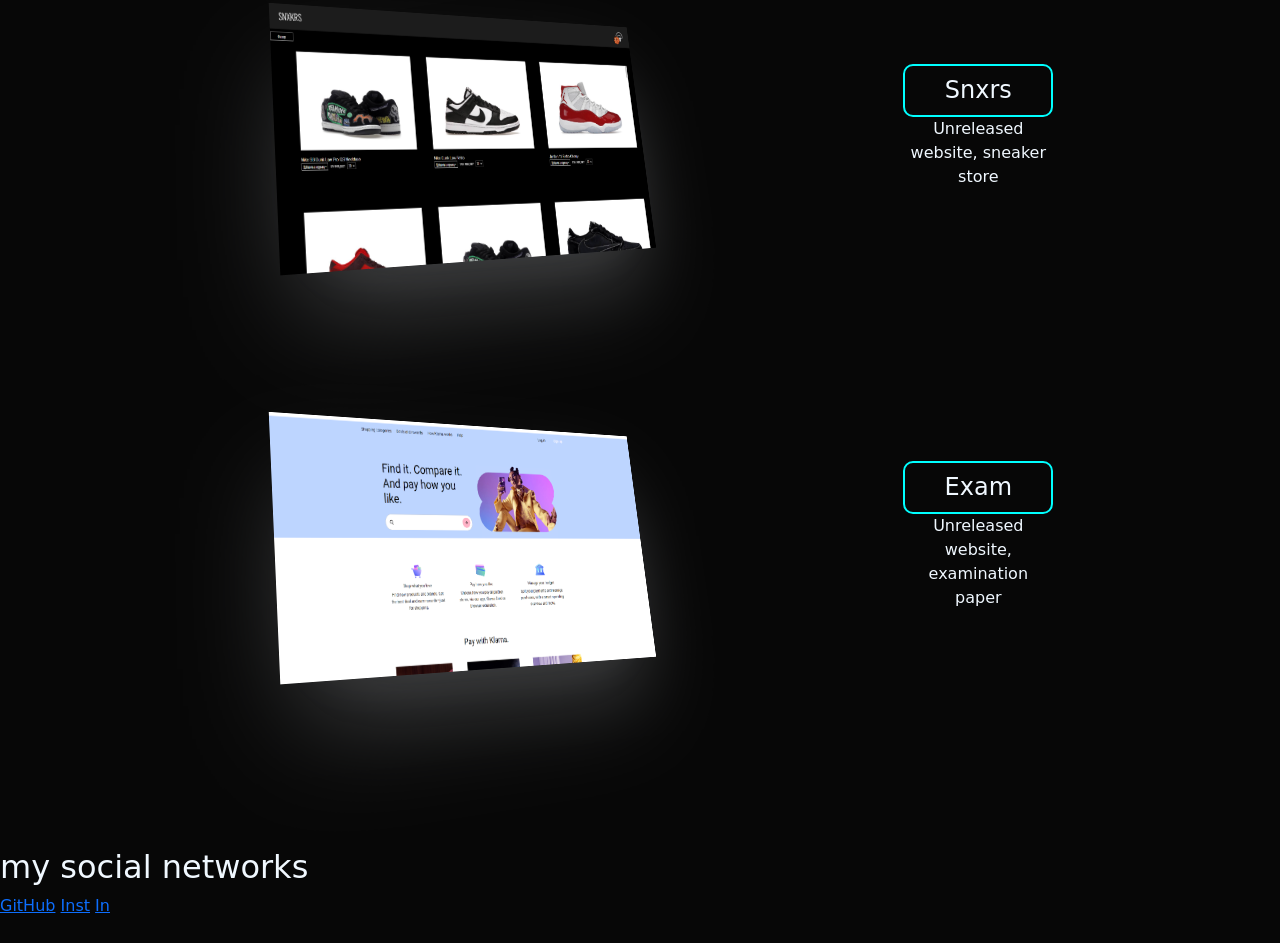
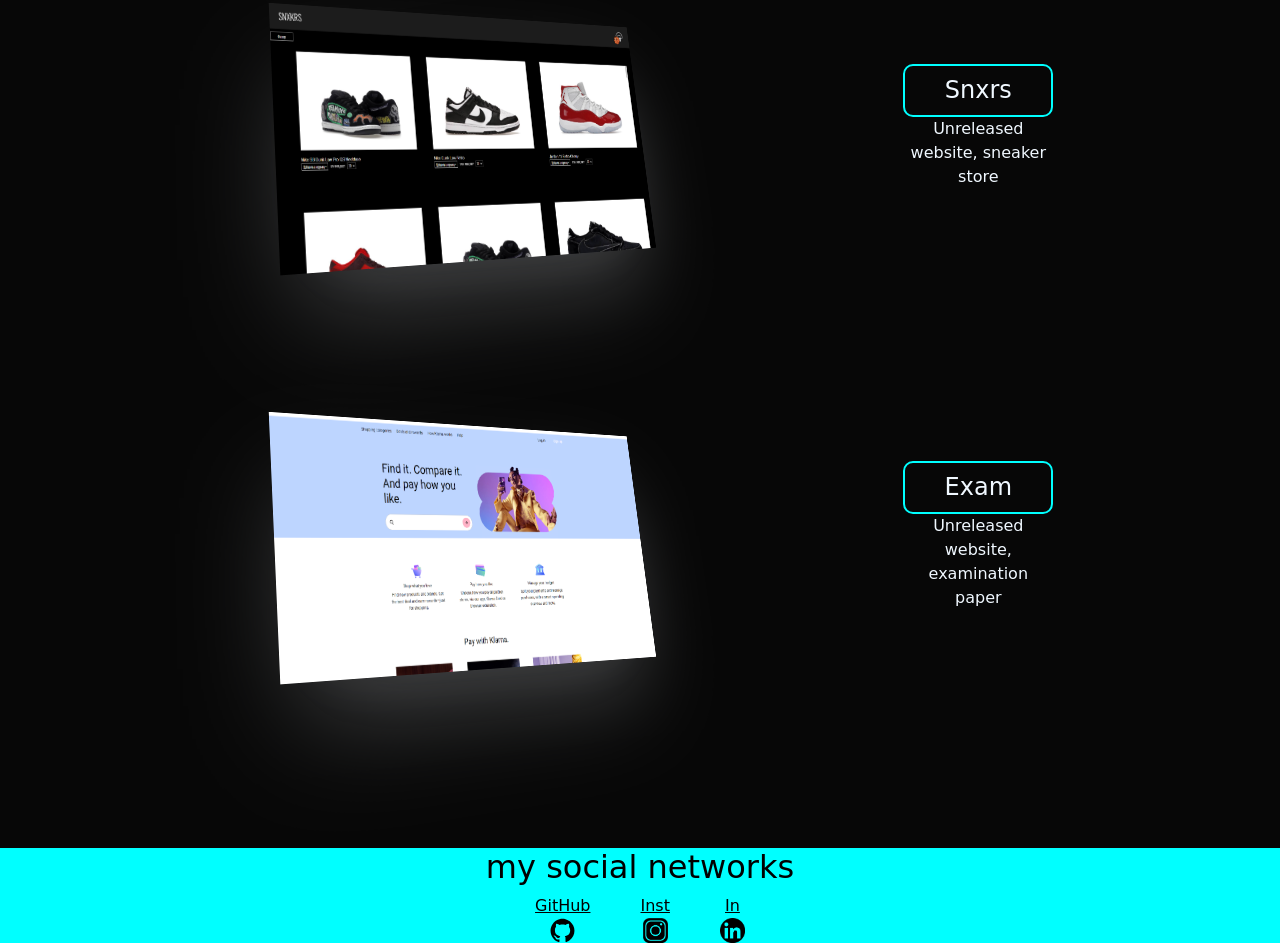
Before and after one commit to RoDioN124877/cxzczxc, a plain HTML site: page index.html in a window 1280 px wide. Shown: the part 1723-2666 px from the top of the page. Before the commit the page ends 2641 px from the top, so only its background shows below. Drawn offline with nearby package versions, Linux system fonts and the light colour scheme; a web font is replaced by a local one.

Commit message:
end65lkk

```diff
--- a/index.html
+++ b/index.html
@@ -121,9 +121,9 @@
     <footer>
         <h2>my social networks</h2>
         <div class="link">
-            <a href="https://github.com/RoDioN124877">GitHub</a>
-            <a href="https://www.instagram.com/rodion_ch/">Inst</a>
-            <a href="https://www.linkedin.com/in/rodion-chubarov-b601a7295/">In</a>
+            <a href="https://github.com/RoDioN124877">GitHub <img src="img/footer/GitHub.svg" alt=""></a>
+            <a href="https://www.instagram.com/rodion_ch/">Inst <img src="img/footer/inst.png" alt=""></a>
+            <a href="https://www.linkedin.com/in/rodion-chubarov-b601a7295/">In <img src="img/footer/png-transparent-app-b-w-linkedin-logo-media-popular-social-2018-social-media-black-and-white-logos-icon.png" alt=""></a>
         </div>
 
     </footer>
--- a/scss/blocks/_footer.scss
+++ b/scss/blocks/_footer.scss
@@ -1,6 +1,28 @@
-footer{
+footer {
     margin-top: 100px;
-    h2{
-        color: aliceblue;
+    display: flex;
+    background-color: aqua;
+    justify-content: center;
+    flex-direction: column;
+    align-items: center;
+
+    h2 {
+        color: black;
+    }
+
+    .link {
+        display: flex;
+        flex-direction: row;
+        gap: 50px;
+        a {
+            color: black;
+            display: flex;
+            flex-direction: column;
+            align-items: center;
+
+            img {
+                width: 25px;
+            }
+        }
     }
 }
--- a/scss/blocks/_tooling.scss
+++ b/scss/blocks/_tooling.scss
@@ -78,7 +78,7 @@
             text-align: center;
 
                 img{
-                    width: 25px;
+                    width: 20px;
                 }
                 p{
                     width: 100px;
--- a/scss/blocks/_works.scss
+++ b/scss/blocks/_works.scss
@@ -67,6 +67,10 @@
                 flex-direction: column;
                 align-items: center;
                 justify-content: space-evenly;
+                img{
+                    width: 300px;
+                    height: 200px;
+                }
                 h4{
                     text-align: center;
                     border: 2px solid aqua;
```
Also changed, not shown: css/st.css, img/footer/GitHub.svg (added), img/footer/inst.png (added), img/footer/png-transparent-app-b-w-linkedin-logo-media-popular-social-2018-social-media-black-and-white-logos-icon.png (added), 1 other file.
